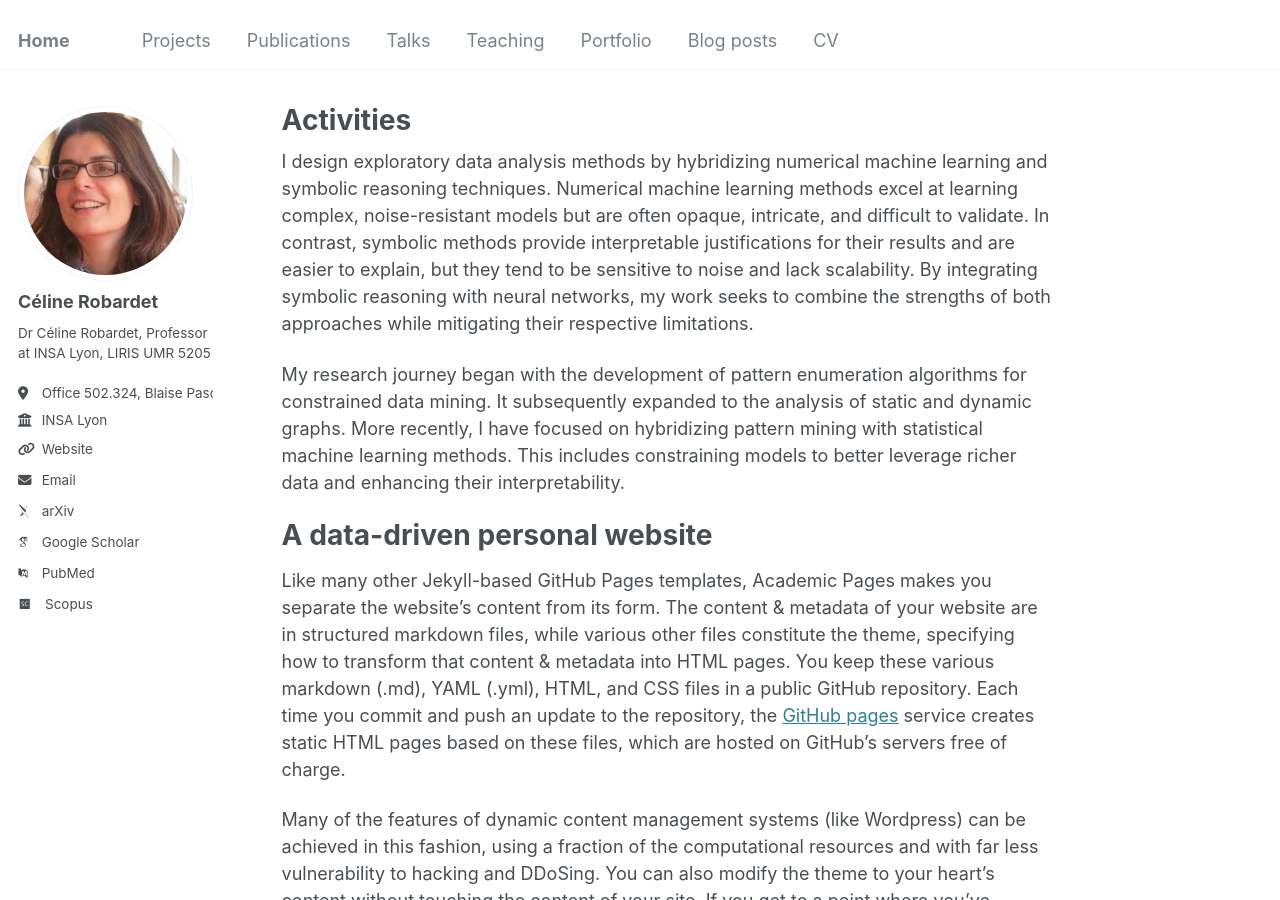
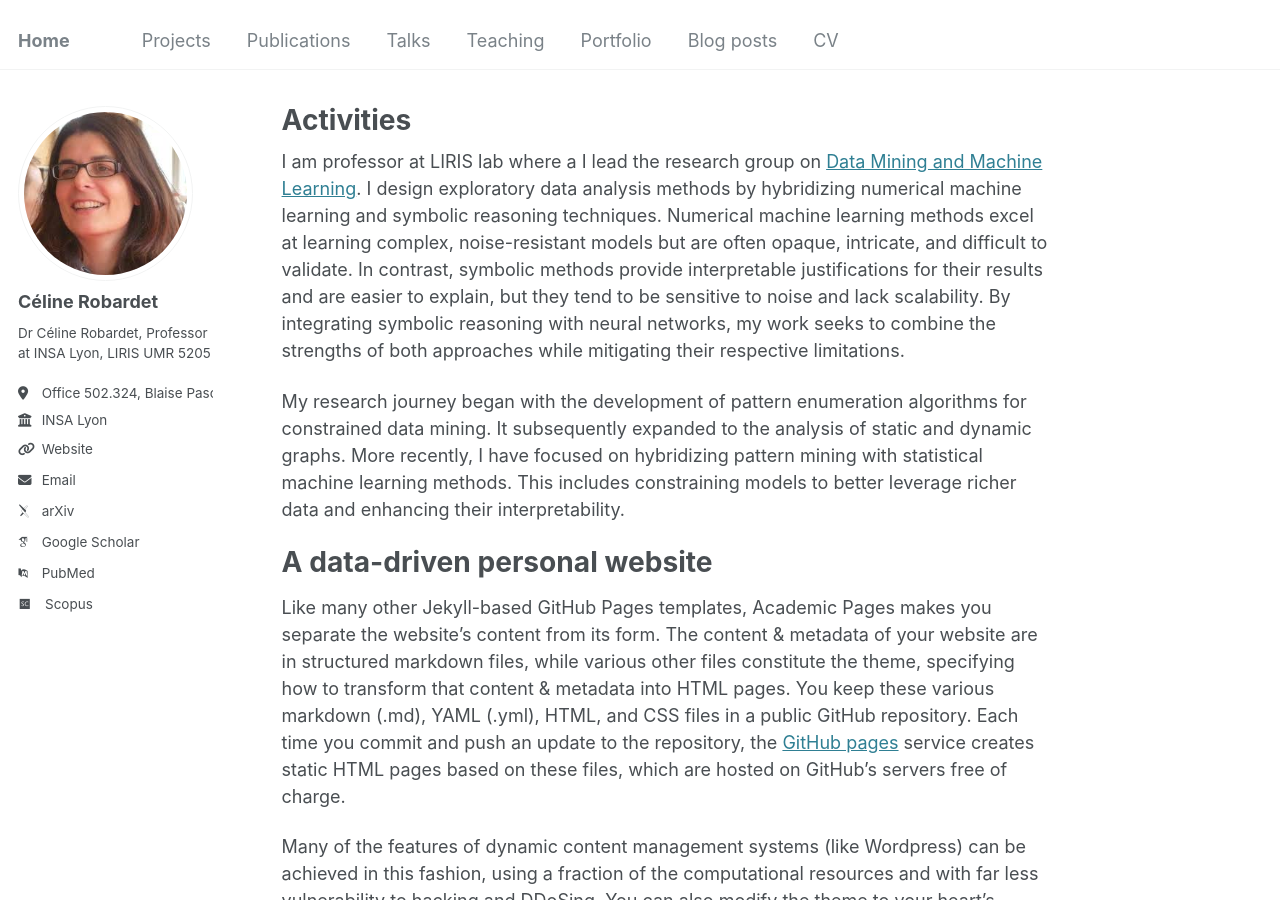
Before and after one commit to crobardet/crobardet.github.io, a Jekyll site: the page built from _pages/about.md, in a window 1280 px wide and 900 px high. Built offline with Jekyll 4.4.1, drawn with Linux system fonts in a browser that asks for light colours; some web fonts are replaced.

Commit message:
Update about.md

```diff
--- a/_pages/about.md
+++ b/_pages/about.md
@@ -6,7 +6,7 @@ redirect_from:
   - /about/
   - /about.html
 ---
-
+I am professor at LIRIS lab where a I lead the research group on <a href="https://projet.liris.cnrs.fr/dm2l/">Data Mining and Machine Learning</a>.
 I design exploratory data analysis methods by hybridizing numerical machine learning and symbolic reasoning techniques. Numerical machine learning methods excel at learning complex, noise-resistant models but are often opaque, intricate, and difficult to validate. In contrast, symbolic methods provide interpretable justifications for their results and are easier to explain, but they tend to be sensitive to noise and lack scalability. By integrating symbolic reasoning with neural networks, my work seeks to combine the strengths of both approaches while mitigating their respective limitations.
 
 My research journey began with the development of pattern enumeration algorithms for constrained data mining. It subsequently expanded to the analysis of static and dynamic graphs. More recently, I have focused on hybridizing pattern mining with statistical machine learning methods. This includes constraining models to better leverage richer data and enhancing their interpretability.
```
